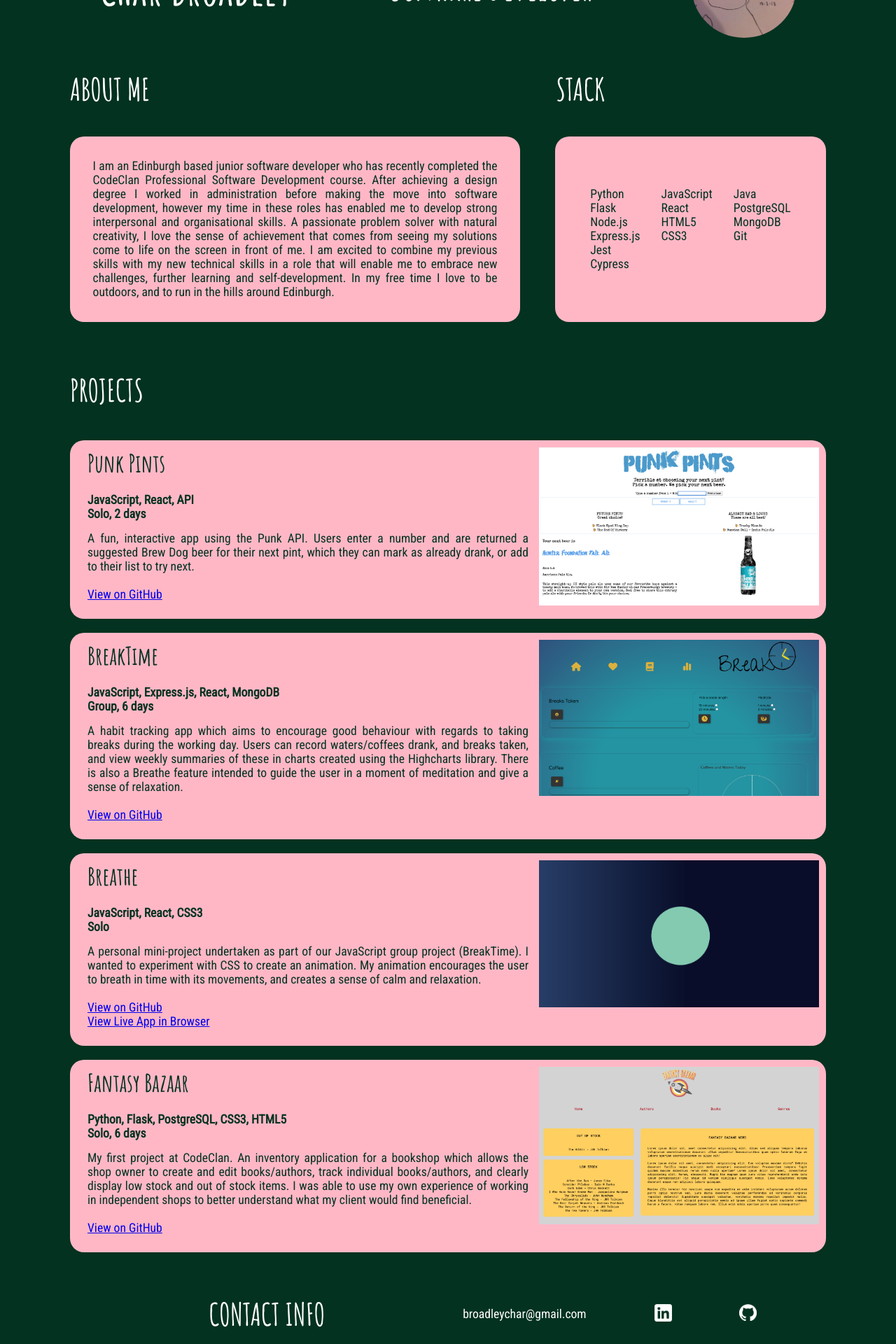
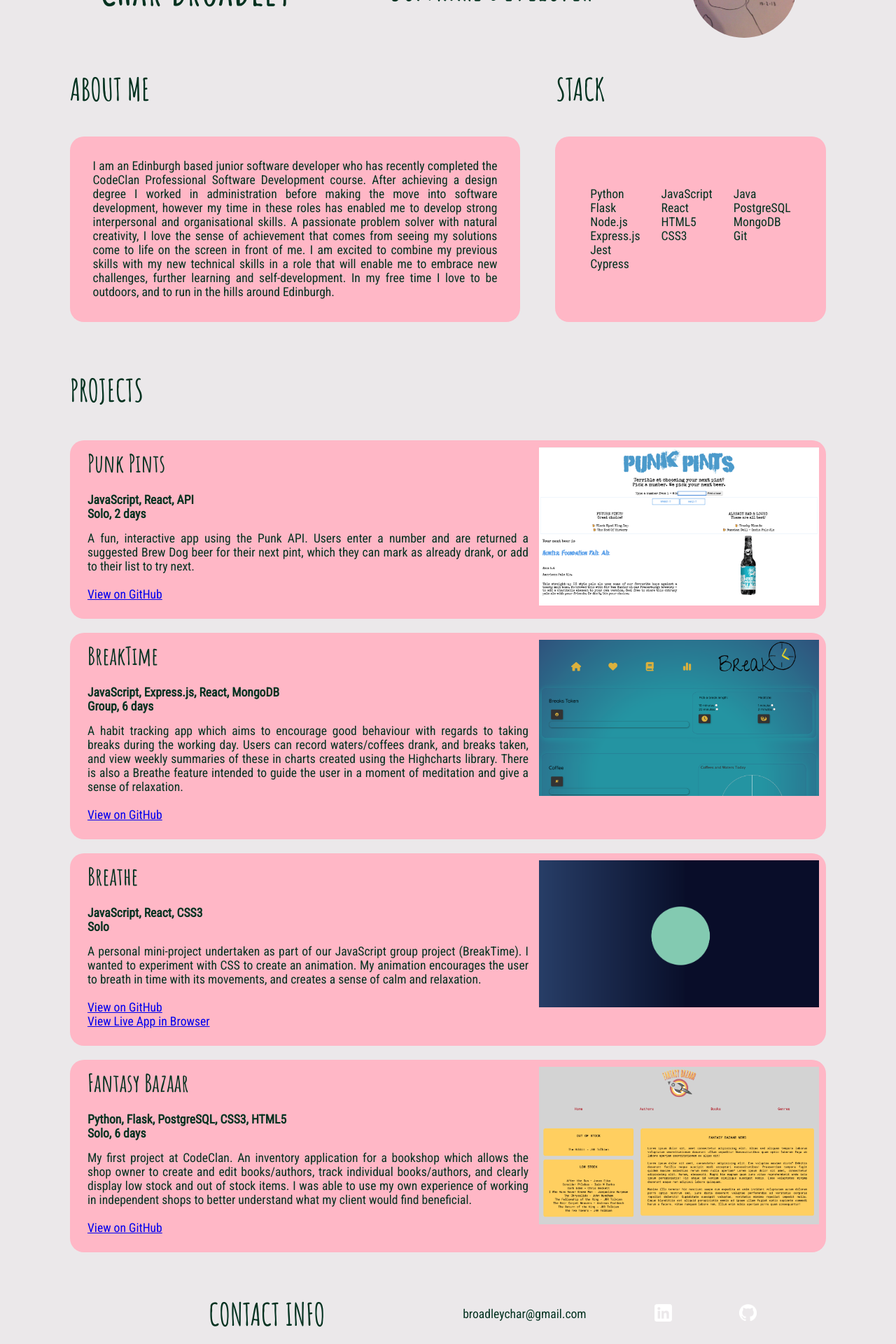
Before and after one commit to charbroadley/portfolio, a React (Create React App) app: page / in a window 1280 px wide. Shown: the part 122-2042 px from the top of the page at 70% size. Built offline with nearby package versions, Linux system fonts and the light colour scheme.

Commit message:
change colour scheme

```diff
--- a/src/index.css
+++ b/src/index.css
@@ -18,12 +18,12 @@
         color: #033220;
         font-size: 1.1em;
         font-family: 'Roboto Condensed', sans-serif;
-        background-color: #033220 ;
+        background-color:#ebe8ea ;
     }
 
     /* HEADING */
     .heading {
-        color: white;
+        color: #033220;
         display: flex;
         flex-direction: column;
         align-items: center;
@@ -61,7 +61,7 @@
     }
 
     .header-about {
-        color: white;
+        color: #033220;
         grid-area: heading1;
         display: flex;
         align-items: center;
@@ -69,7 +69,7 @@
     }
 
     .header-stack {
-        color: white;
+        color: #033220;
         grid-area: heading2;
         display: flex;
         align-items: center;
@@ -124,7 +124,7 @@
     }
 
     .project-title {
-        color: white;
+        color: #033220;
         font-family: 'Amatic SC', sans-serif;
         font-size: 2.2em;
         grid-area: heading;
@@ -174,7 +174,7 @@
     }
 
     .contact-title {
-        color: white;
+        color: #033220;
         font-family: 'Amatic SC', sans-serif;
         font-size: 2.2em;
         grid-area: heading;
@@ -184,7 +184,7 @@
     }
 
     .contact-info {
-        color: white !important;
+        color: #033220 !important;
         grid-area: email;
         display: flex;
         align-items: center;
@@ -220,11 +220,11 @@
         color: #033220;
         font-size: 1.1em;
         font-family: 'Roboto Condensed', sans-serif;
-        background-color: #033220 ;
+        background-color: #ebe8ea ;
     }
     /* HEADING */
     .heading {
-        color: white;
+        color: #033220;
         display: flex;
         justify-content: space-evenly;
         align-items: center;
@@ -258,13 +258,13 @@
     }
 
     .header-about {
-        color: white;
+        color: #033220;
         grid-area: heading1;
         margin: 15px 100px 15px 100px;
     }
 
     .header-stack {
-        color: white;
+        color: #033220;
         grid-area: heading2;
         margin-top: 15px;
         margin-bottom: 15px;
@@ -318,7 +318,7 @@
     }
 
     .project-title {
-        color: white;
+        color: #033220;
         font-family: 'Amatic SC', sans-serif;
         font-size: 2.5em;
         margin-left: 100px;
@@ -383,7 +383,7 @@
     }
 
     .contact-title {
-        color: white;
+        color: #033220;
         font-family: 'Amatic SC', sans-serif;
         font-size: 2.5em;
         margin: 15px 100px 15px 100px;
@@ -391,6 +391,6 @@
 
     .contact-info {
         font-size: 1em;
-        color: white;
+        color: #033220;
     }
 }
```
